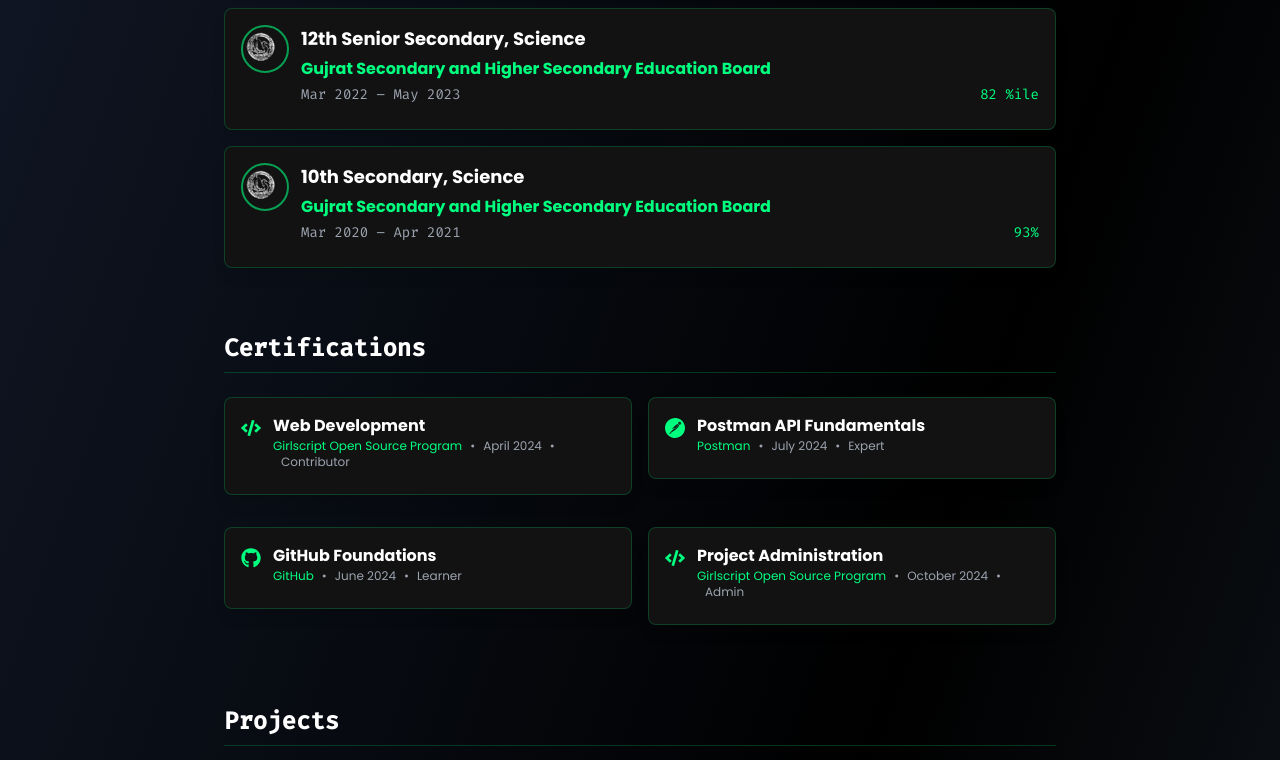
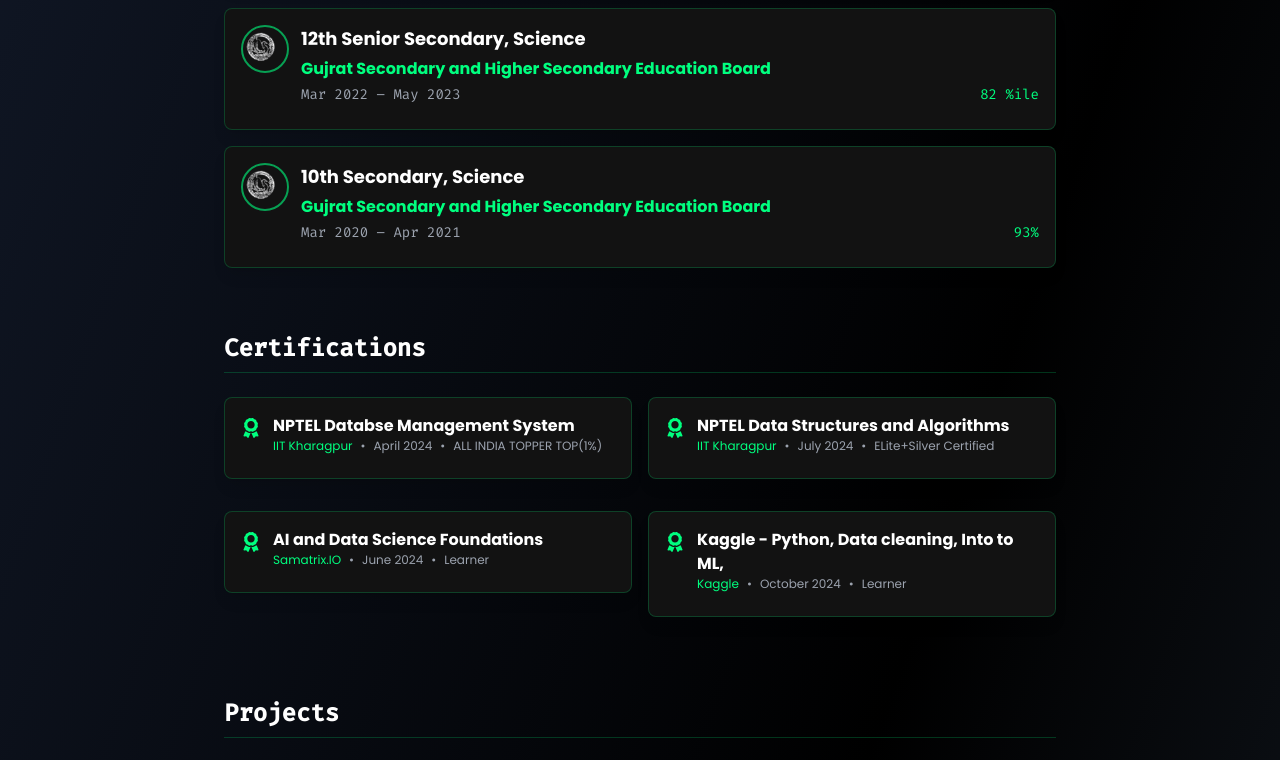
Before and after one commit to DEVang0876/Portfolio-Site, a React (Vite) app: page /resume in a window 1280 px wide. Shown: the part 423-1183 px from the top of the page. Built offline with nearby package versions, Linux system fonts and the light colour scheme.

Commit message:
Update certification details in ResumeNew component

```diff
--- a/src/components/ResumeNew.jsx
+++ b/src/components/ResumeNew.jsx
@@ -309,41 +309,41 @@
   const certifications = [
     {
       id: 1,
-      title: 'Web Development',
-      organization: 'Girlscript Open Source Program',
+      title: 'NPTEL Databse Management System',
+      organization: 'IIT Kharagpur',
       date: 'April 2024',
-      role: 'Contributor',
-      type: 'girlscript',
+      role: 'ALL INDIA TOPPER TOP(1%)',
+      type: '8 week Online',
       details: [
       ]
     },
     {
       id: 2,
-      title: 'Postman API Fundamentals',
-      organization: 'Postman',
+      title: 'NPTEL Data Structures and Algorithms',
+      organization: 'IIT Kharagpur',
       date: 'July 2024',
-      role: 'Expert',
-      type: 'postman',
+      role: 'ELite+Silver Certified',
+      type: '* week Online',
       details: [
       ]
     },
     {
       id: 3,
-      title: 'GitHub Foundations',
-      organization: 'GitHub',
+      title: 'AI and Data Science Foundations',
+      organization: 'Samatrix.IO',
       date: 'June 2024',
       role: 'Learner',
-      type: 'github',
+      type: '1 year Hands On Projects',
       details: [
       ]
     },
     {
       id: 4,
-      title: 'Project Administration',
-      organization: 'Girlscript Open Source Program',
+      title: 'Kaggle - Python, Data cleaning, Into to ML, ',
+      organization: 'Kaggle',
       date: 'October 2024',
-      role: 'Admin',
-      type: 'girlscript',
+      role: 'Learner',
+      type: 'Competition',
       details: [
       ]
     },
```
